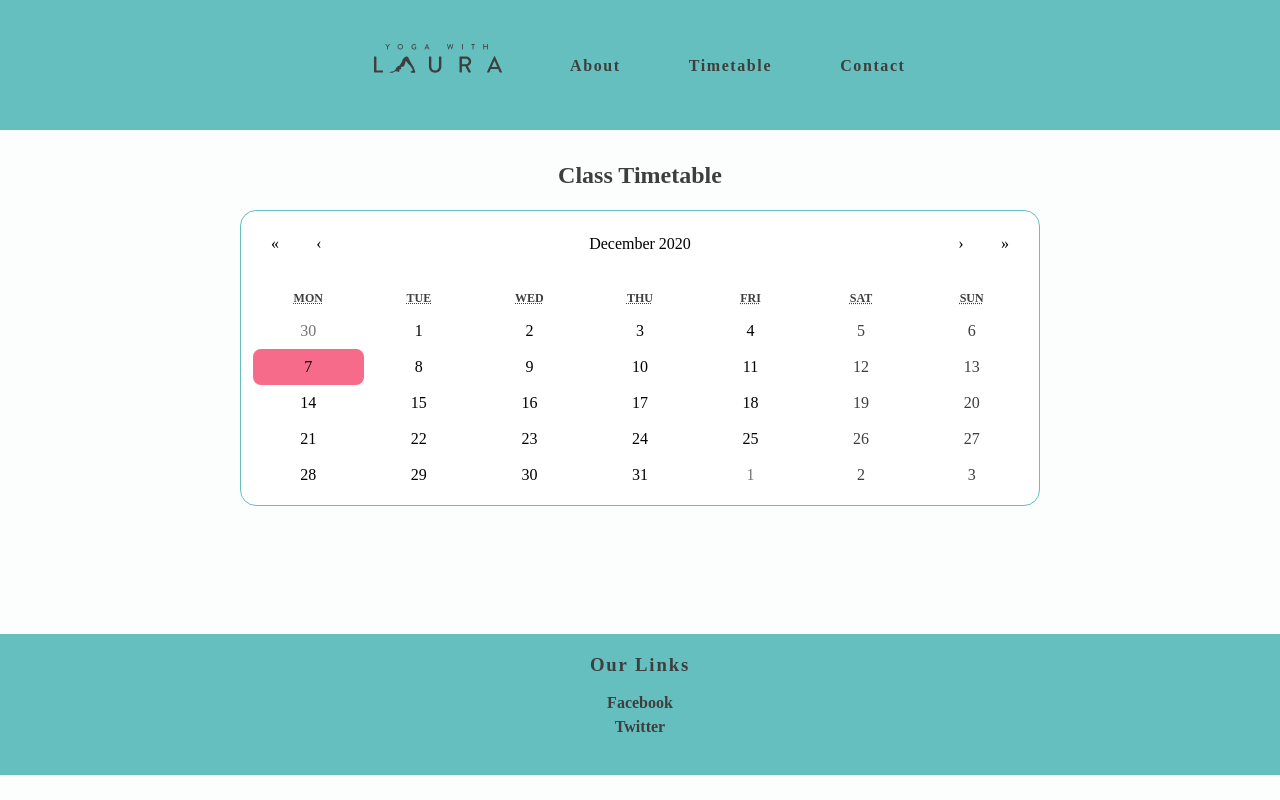
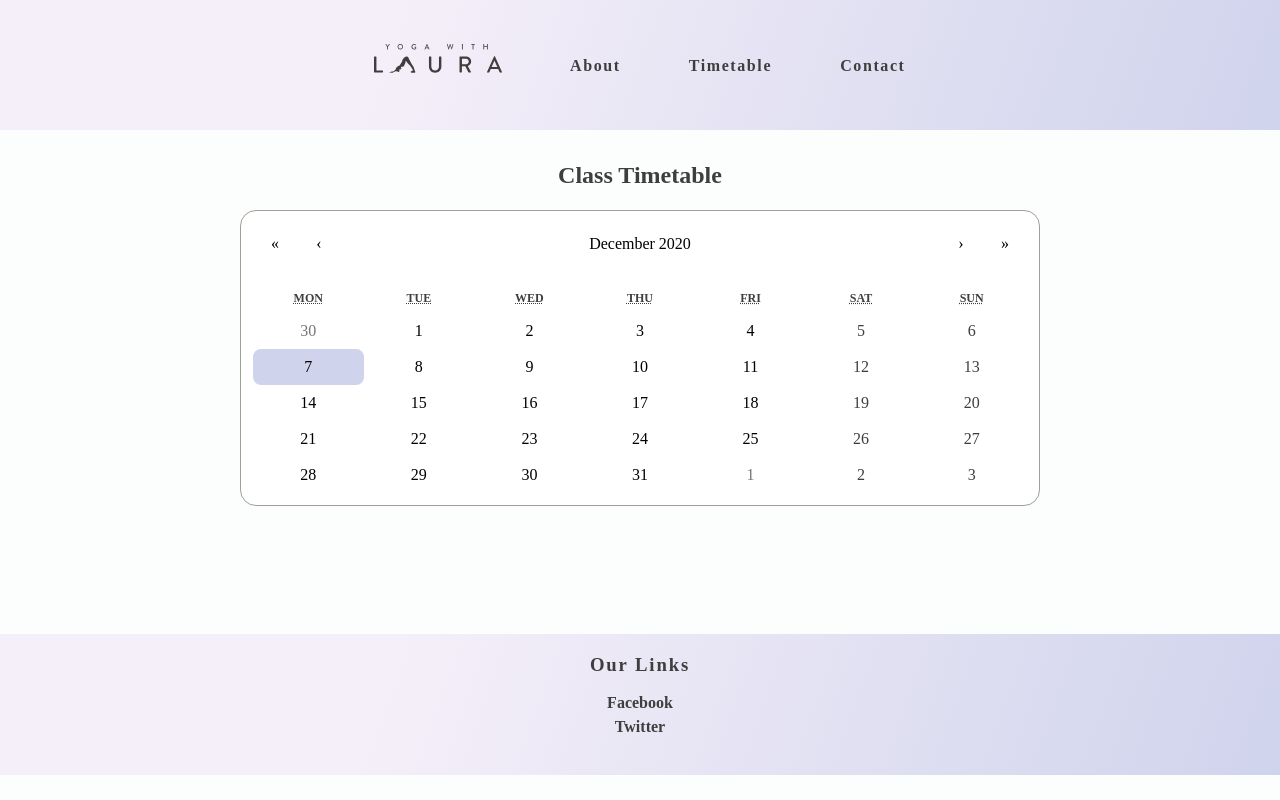
Before and after one commit to laura-dumitru/yoga-blog, a React (Create React App) app: page /timetable in a window 1280 px wide. Built offline with nearby package versions, Linux system fonts and the light colour scheme; a web font is replaced by a local one.

Commit message:
Changed colours

```diff
--- a/src/App.css
+++ b/src/App.css
@@ -33,7 +33,7 @@ h3 {
 
 hr {
   border: none;
-  border-top: 0.2px solid #66bfbf;
+  border-top: 0.2px solid rgb(213, 200, 236);
   margin: 32px auto;
 }
 .App {
--- a/src/Contact.css
+++ b/src/Contact.css
@@ -28,7 +28,7 @@
   margin: 20px auto;
   border-radius: 8px;
   border: none;
-  background-color: #f76b8a;
+  background: rgb(207, 211, 236) 100.2%;
   outline: none;
   padding: 16px 16px;
   font-size: 16px;
@@ -36,7 +36,7 @@
   cursor: pointer;
 }
 button:hover {
-  background-color: #fcfefe;
+  background: rgb(245, 239, 249) 30.1%;
 }
 button a {
   font-weight: normal;
--- a/src/Footer.css
+++ b/src/Footer.css
@@ -1,6 +1,10 @@
 #footer {
   flex-shrink: 0;
-  background-color: #66bfbf;
+  background: linear-gradient(
+    109.6deg,
+    rgb(245, 239, 249) 30.1%,
+    rgb(207, 211, 236) 100.2%
+  );
   padding: 20px 0;
   margin-top: 128px;
 }
--- a/src/Header.css
+++ b/src/Header.css
@@ -1,5 +1,9 @@
 #header {
-  background-color: #66bfbf;
+  background: linear-gradient(
+    109.6deg,
+    rgb(245, 239, 249) 30.1%,
+    rgb(207, 211, 236) 100.2%
+  );
   line-height: 128px;
   margin-bottom: 32px;
 }
--- a/src/Timetable.css
+++ b/src/Timetable.css
@@ -6,7 +6,7 @@ div.react-calendar {
   margin-bottom: 24px;
   color: inherit;
   background-color: white;
-  border: 0.2px solid #66bfbf;
+  border: 0.1px solid rgb(207, 211, 236) 100.2%;
   border-radius: 16px;
 }
 
@@ -19,7 +19,7 @@ button.react-calendar__month-view__days__day--weekend {
 }
 button.react-calendar__tile:enabled:hover,
 button.react-calendar__tile:enabled:focus {
-  background-color: #f76b8a;
+  background: rgb(207, 211, 236) 100.2%;
   border-radius: 8px;
 }
 
@@ -28,21 +28,21 @@ button.react-calendar__tile--hasActive.react-calendar__year-view__months__month
 }
 
 button.react-calendar__tile--now {
-  background: #f76b8a;
+  background: rgb(207, 211, 236) 100.2%;
   border-radius: 8px;
 }
 button.react-calendar__tile--active:enabled:hover,
 button.react-calendar__tile--active:enabled:focus {
-  background: #f76b8a;
+  background: rgb(207, 211, 236) 100.2%;
   border-radius: 8px;
 }
 button.react-calendar__tile--active {
-  background: #f76b8a;
+  background: rgb(207, 211, 236) 100.2%;
   color: black;
   border-radius: 8px;
 }
 button[class^="react-calendar__navigation__"]:hover {
-  background: #f76b8a !important;
+  background: rgb(207, 211, 236) 100.2% !important;
   border-radius: 8px;
 }
 .yogaClass {
```
